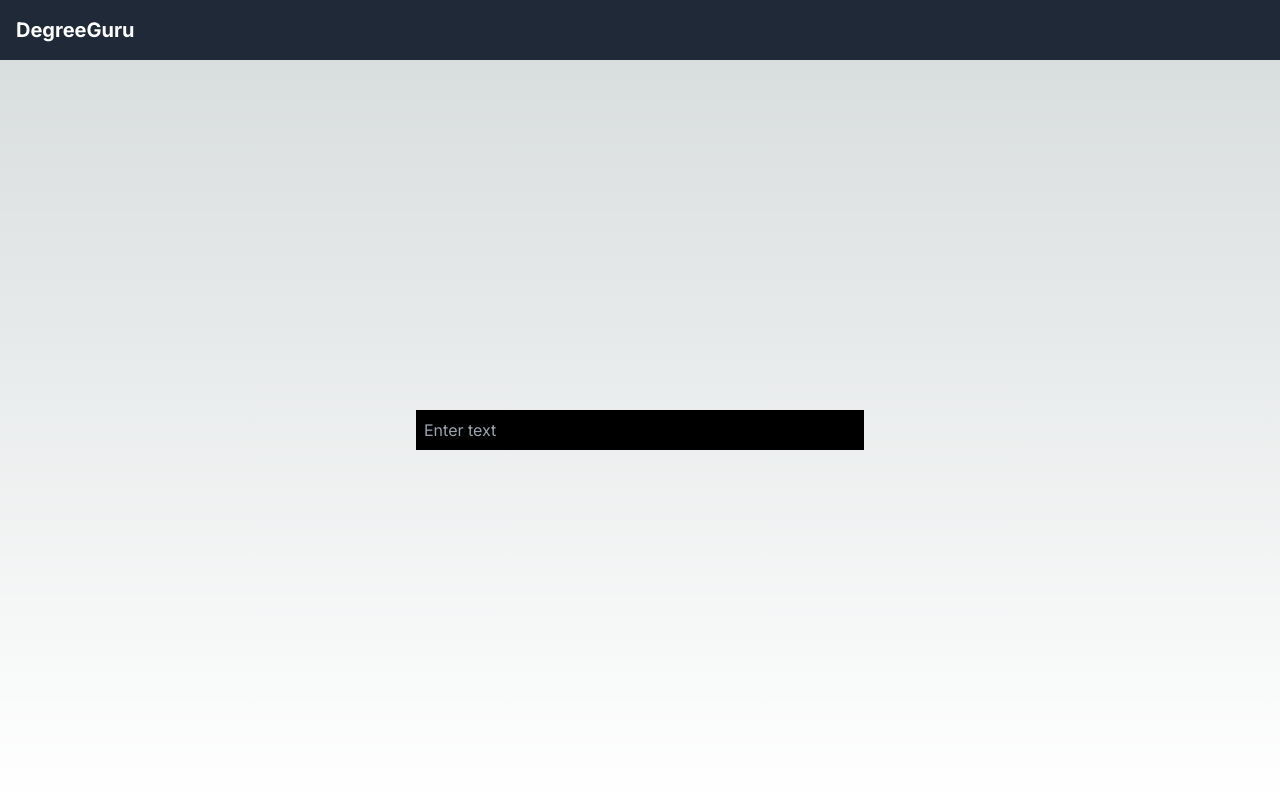
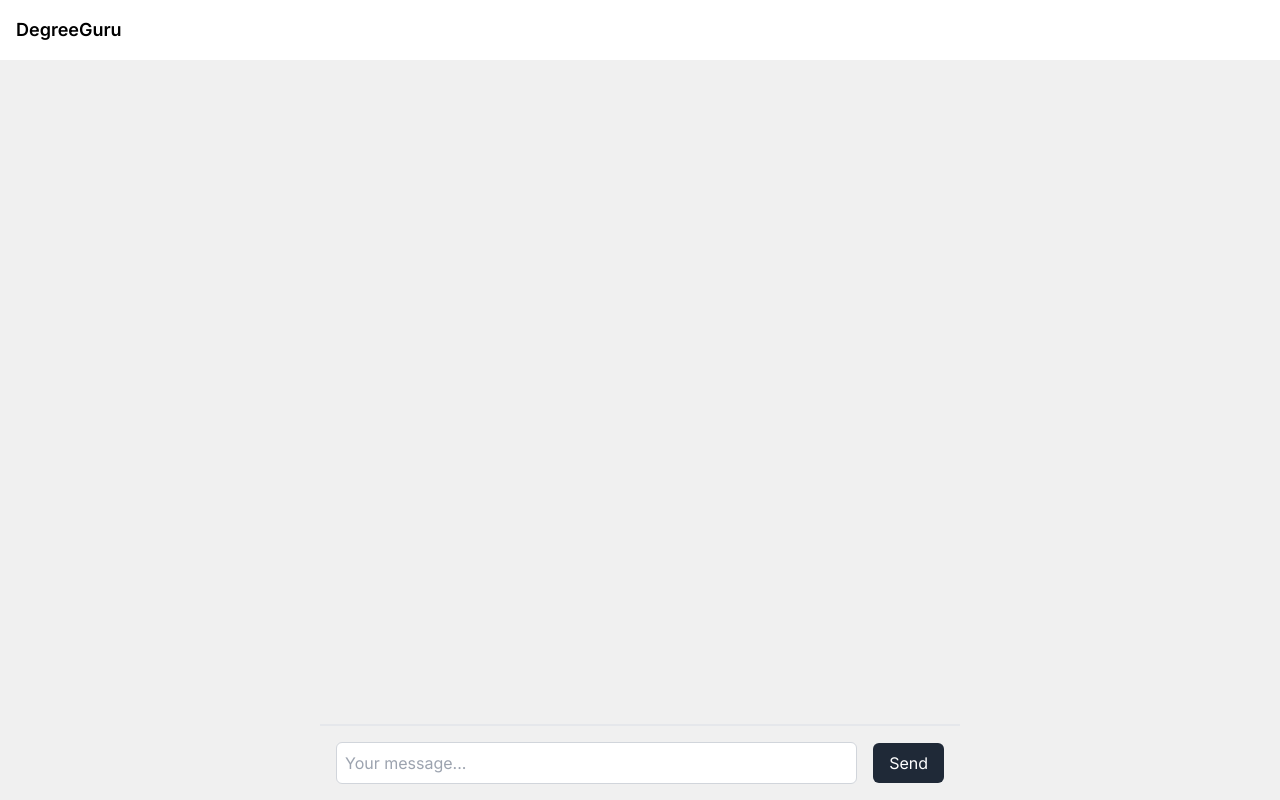
Before and after one commit to Rubye1998/Python_AI_RAG, a Next.js app: page / in a window 1280 px wide. Built offline with nearby package versions, Linux system fonts and the light colour scheme.

Commit message:
update degreeguru ui

```diff
--- /dev/null
+++ b/src/app/components/Message.tsx
@@ -0,0 +1,25 @@
+import Markdown from 'markdown-to-jsx'
+
+interface MessageProps {
+  message: {
+    role: string;
+    content: string;
+  };
+}
+
+const Message: React.FC<MessageProps> = ({ message }) => {
+  const containerClass = message.role === 'user' ? 'bg-[#e7e7e9] text-[##FAFAFA]' : 'bg-[#F8F8F8] text-[#43403B]';
+  const roleText = message.role === 'user' ? 'Question' : 'DegreeGuru';
+
+  return (
+    <div className={`p-2 px-5 mb-1 ${containerClass}`}>
+      <div>
+        <Markdown>
+          {`**${roleText}:** ${message.content}`}
+        </Markdown>
+      </div>
+    </div>
+  );
+};
+
+export default Message;
--- a/src/app/globals.css
+++ b/src/app/globals.css
@@ -16,18 +16,10 @@
   }
 }
 
-body {
-  color: rgb(var(--foreground-rgb));
-  background: linear-gradient(
-      to bottom,
-      transparent,
-      rgb(var(--background-end-rgb))
-    )
-    rgb(var(--background-start-rgb));
+.text {
+  color: #43403B
 }
 
-#message-box {
-  a {
-    color: #0077ee;
-  }
+a {
+  color: #0077ee
 }
--- a/src/app/page.tsx
+++ b/src/app/page.tsx
@@ -1,57 +1,43 @@
 "use client"
 
 import { useChat } from 'ai/react';
-import Markdown from 'markdown-to-jsx'
-
-import Header from "./components/Header";
-
-interface MyData {
-  output: string;
-  sources: string[];
-}
+import Message from './components/Message';
 
 export default function Home() {
   const { messages, input, handleInputChange, handleSubmit } = useChat({
-    api: "api/guru"
+    api: "/api/guru"
   });
-
   return (
-    <div className="flex flex-col h-screen">
-      <Header />
-      <div className="flex flex-col items-center justify-center flex-grow p-4">
-        {messages.map((m) => {
-          let contentToRender;
-
-          if (m.role === 'user') {
-            contentToRender = `User: ${m.content}`;
-          } else if (m.content.includes("_no_streaming_response_")) {
-            const parsedContent: MyData = JSON.parse(m.content);
-            const setsources = Array.from(new Set(parsedContent.sources).values());
-            contentToRender = `AI: ${parsedContent.output}\n\nSources:\n${setsources
-              .map((url: string) => `- ${url}\n`)
-              .join('')}`;
-          } else {
-            contentToRender = `AI: ${m.content}`;
+    <div className="p:2 flex h-screen flex-col items-center justify-between bg-[#F0F0F0]">
+      <div className="mb-1 w-full bg-[#FFFFFF] p-4 px-4 pt-4">
+        <h1 className="text-lg font-semibold">DegreeGuru</h1>
+      </div>
+      <div className="w-1/2 flex flex-col justify-between items-center flex-grow">
+        <div
+          id="messages"
+          className="scrollbar-thumb-blue scrollbar-thumb-rounded scrollbar-track-blue-lighter scrollbar-w-2 scrolling-touch flex flex-col overflow-y-auto"
+        >
+          {
+            messages.map(m => (<Message message={m}/>))
           }
-
-          return (
-            <div id="message-box" key={m.id} className="whitespace-pre-wrap max-w-3xl my-4">
-              <Markdown>
-                {contentToRender}
-              </Markdown>
         </div>
-          );
-        })}
-
-        <div className="w-full max-w-md">
-          <form onSubmit={handleSubmit}>
+        <div className="border-t-2 border-gray-200 w-full relative flex">
+            <form
+              onSubmit={handleSubmit}
+              className="m-auto flex w-full max-w-screen-lg items-center justify-center space-x-4 p-4"
+            >
               <input
+                id="message"
                 type="text"
                 value={input}
                 onChange={handleInputChange}
-              placeholder="Enter text"
-              className="w-full bg-black text-white p-2 rounded-none border-none"
+                x-model="newMessage"
+                placeholder="Your message..."
+                className="flex-1 rounded-md border border-gray-300 p-2"
               />
+              <button className="rounded-md bg-gray-800 px-4 py-2 text-white">
+                Send
+              </button>
             </form>
         </div>
       </div>
```
Also changed, not shown: figs/overview.png. Lines whose indentation alone changed are shown as unchanged.
